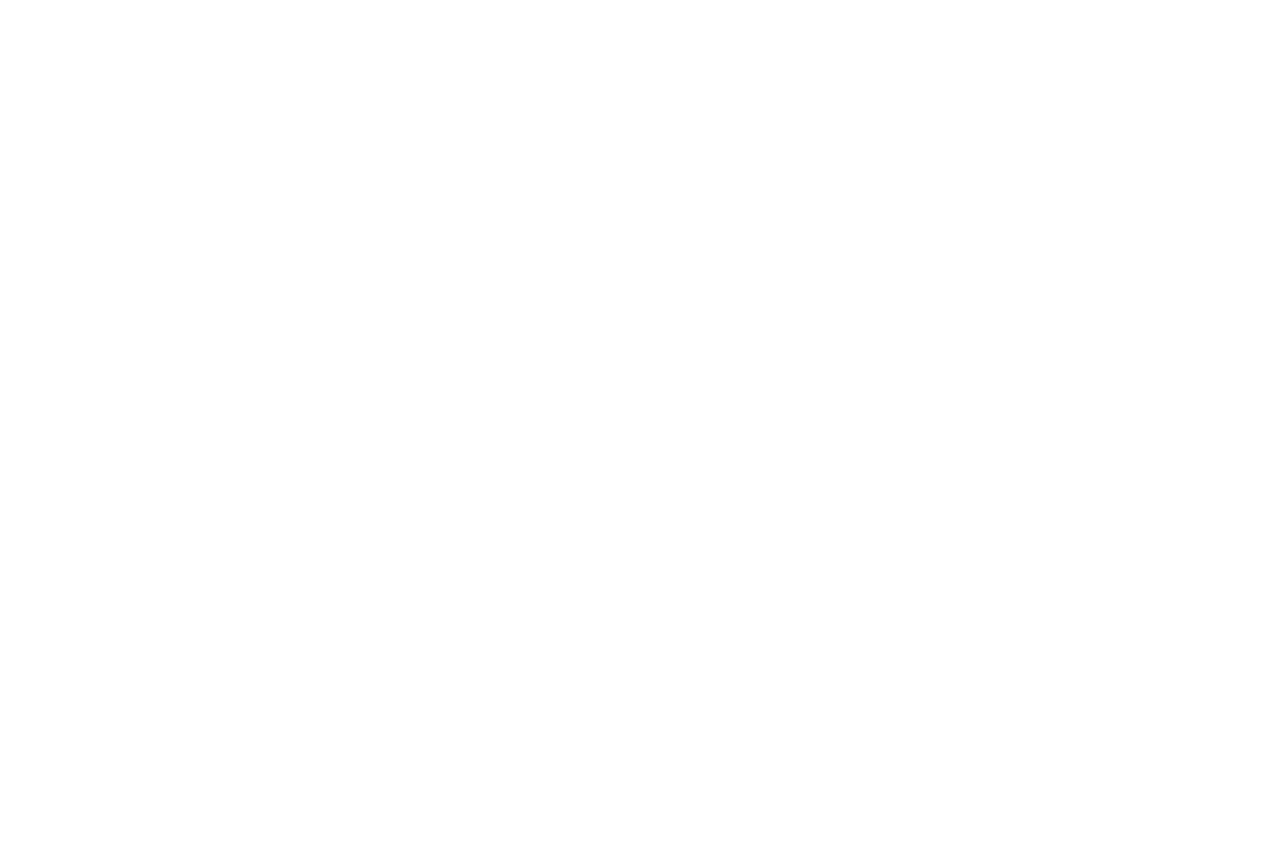
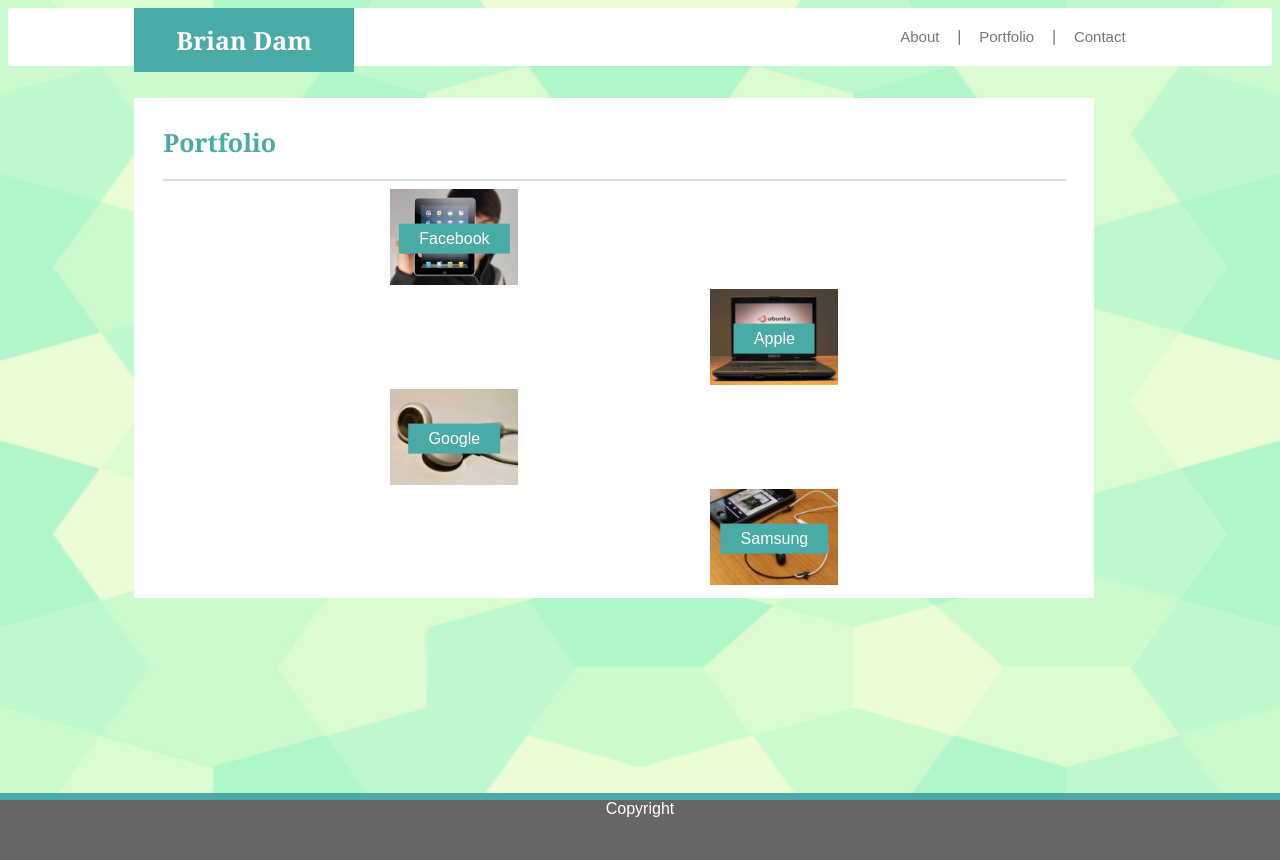
Before and after one commit to birnadam/basicPortfolio, a plain HTML site: page portfolio.html in a window 1280 px wide. Before the commit the page ends 800 px from the top, so only its background shows below. Drawn offline with Linux system fonts and the light colour scheme.

Commit message:
indented code cleaner & created working portfolio.html

```diff
--- a/assets/css/style.css
+++ b/assets/css/style.css
@@ -1,6 +1,5 @@
 body {
     color: #777777;
-<<<<<<< HEAD
     font-family: Arial, Helvetica, sans-serif;
 }
 h1 {
@@ -51,7 +50,7 @@
     font-size: 15px;
 }
 .top {
-    height: 59px;
+    height: 58px;
     width: 100%;
     background-color: white;
 }
@@ -114,47 +113,29 @@
     position: absolute;
     top: 0;
     left: 0;
-=======
 }
 
-header {
-    background-color: white;
-    font-family: Georgia, 'Times New Roman', Times, serif;
-}
-h1 {
-    font-size: 20px;
-}
-h2 {
-    color: #4aaaa5;
+.containerL {
+    margin: 0;
+    float: left;
+    position: relative;
+    text-align: center;
+    color: white;
 }
 
-.mainTitle {
+.containerR {
+    margin: 0;
+    float: right;
+    position: relative;
     text-align: center;
-    background-color: #4aaaa5;
     color: white;
-    font-weight: bold;
-    float: left;
-    padding: 0px 20px;
 }
 
-a {
-    color: #777777;
-    text-decoration: none;
+.portTitle {
+    position: absolute;
+    top: 50%;
+    left: 50%;
+    transform: translate(-50%, -50%);
+    background-color: #4aaaa5;
+    padding: 1% 20px;
 }
-
-.tabs {
-    text-align: center;
-    font-size: 10px;
-    padding: 10px 20px;
-
-}
-
-.container {
-    width: 960 px;
-    text-align: left;
-    float: left;
-    margin: 0 auto;
-    border: 500 px;
-    border-image: url("https://www.toptal.com/designers/subtlepatterns/patterns/congruent_pentagon.png")  ;
->>>>>>> f43a0b4b4976702481a9c4d22acfd6fa11efeb07
-}
--- a/portfolio.html
+++ b/portfolio.html
@@ -0,0 +1,47 @@
+<!DOCTYPE html>
+<html>
+    <head>
+        <title>Brian Dam's Basic Portfolio</title>
+        <link rel = "stylesheet" type = "text/css" href = "assets/css/style.css">
+    </head>
+    <img id = "background" src="assets/images/backgroundpic.png">
+    <body>
+    <header>
+        <div class = "top">
+            <h1>Brian Dam</h1>
+            <nav>
+                <th>
+                    <tr><a href = "index.html">About</a></tr>
+                    <tr>&nbsp;&nbsp;&nbsp;|&nbsp;&nbsp;&nbsp;</tr>
+                    <tr><a href = "portfolio.html">Portfolio</a></tr>
+                    <tr>&nbsp;&nbsp;&nbsp;|&nbsp;&nbsp;&nbsp;</tr>
+                    <tr><a href = "contact.html">Contact</a></tr>
+                </th>
+            </nav>
+        </div>
+    </header>
+        <div class = "bottom">
+            <br>
+            <h2>Portfolio</h2>
+            <hr>
+            <div class = "containerL">
+                <img src="assets/images/img1.jpg" height= 20% width = 20%>
+                <div class="portTitle">Facebook</div>
+            </div>
+            <div class = "containerR">
+                <img src="assets/images/img2.jpg" height= 20% width = 20%>
+                <div class="portTitle">Apple</div>
+            </div>
+            <div class = "containerL">
+                <img src="assets/images/img3.jpg" height= 20% width = 20%>
+                <div class="portTitle">Google</div>
+            </div>
+            <div class = "containerR">
+                <img src="assets/images/img4.jpg" height= 20% width = 20%>
+                <div class="portTitle">Samsung</div>
+            </div>
+        </div>
+        <div class = "tealBar"></div>
+        <div class = "copyright">Copyright </div>
+    </body>
+</html>
```
Also changed, not shown: index.html (+2 -47 lines), assets/images/img1.jpg (added), assets/images/img2.jpg (added), assets/images/img3.jpg (added), assets/images/img4.jpg (added).
